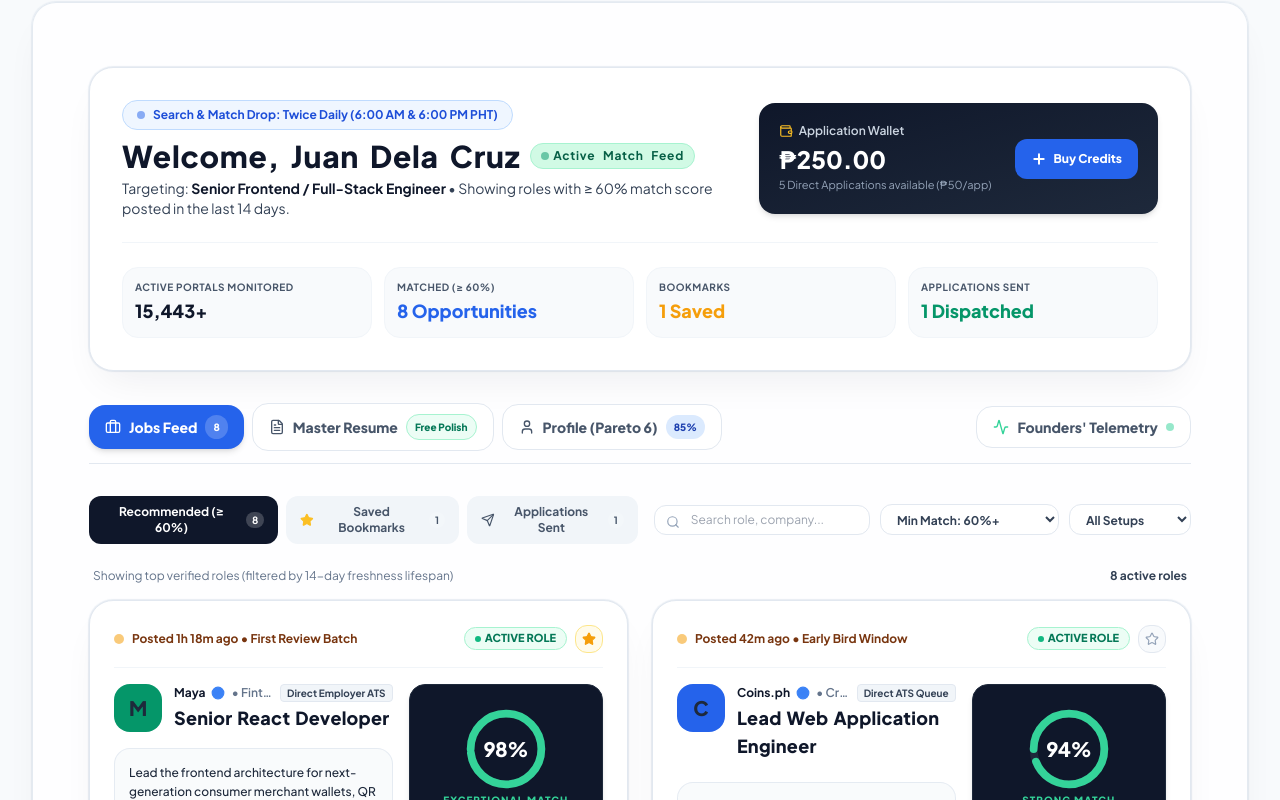
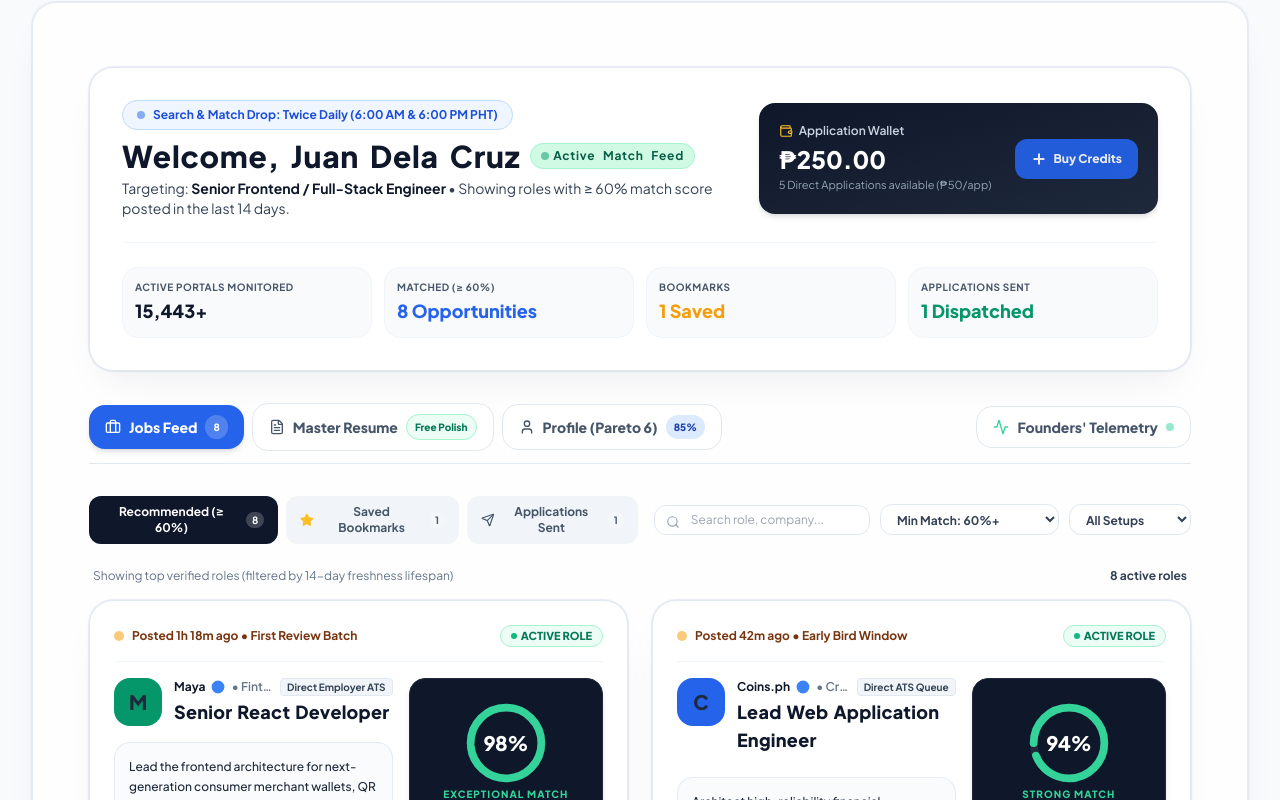
Before and after one commit to nicasiotuason/candidate-ph, a React (Vite) app: page / in a window 1280 px wide. Shown: the part 3020-3820 px from the top of the page. Built offline with nearby package versions, Linux system fonts and the light colour scheme.

Commit message:
feat: make landing dashboard preview non-clickable, reset wallet to 250, and lock exactly 1 applied check

```diff
--- a/src/App.jsx
+++ b/src/App.jsx
@@ -76,8 +76,15 @@
     }, 4500);
   };
 
-  // Load initial jobs
+  // Load initial jobs and self-heal demo state if needed
   useEffect(() => {
+    const curUser = api.getUser();
+    const curApplied = api.getAppliedJobs();
+    if ((curUser && curUser.walletBalance < 250) || (curApplied && curApplied.length > 1)) {
+      api.resetDemoState();
+      setUser(api.getUser());
+      setAppliedJobs(api.getAppliedJobs());
+    }
     api.getJobs(60).then(data => setJobs(data));
   }, []);
 
--- a/src/components/JobCard.jsx
+++ b/src/components/JobCard.jsx
@@ -22,7 +22,8 @@
   onQuickApply,
   isApplied = false,
   footerChildren = null,
-  isDashboard = false
+  isDashboard = false,
+  isLandingPreview = false
 }) {
   const [isExpanded, setIsExpanded] = useState(false);
   if (!job) return null;
@@ -60,7 +61,7 @@
           </span>
 
           {/* Bookmark Star Button */}
-          {onToggleSave && (
+          {onToggleSave && !isLandingPreview && (
             <button
               type="button"
               onClick={() => onToggleSave(job.id)}
@@ -332,15 +333,20 @@
           {/* Action Bar */}
           <div className="pt-2 flex items-center gap-2">
             {isApplied ? (
-              <div className="flex-1 py-3 px-4 bg-emerald-50 border border-emerald-200 rounded-xl flex items-center justify-center gap-2 text-emerald-800 font-extrabold text-sm">
+              <div className="flex-1 py-3 px-4 bg-emerald-50 border border-emerald-200 rounded-xl flex items-center justify-center gap-2 text-emerald-800 font-extrabold text-sm shadow-xs">
                 <CheckCircle2 className="w-4 h-4 text-emerald-600 shrink-0" />
                 <span>Applied ✓</span>
               </div>
             ) : (
               <button
                 type="button"
-                onClick={() => onQuickApply && onQuickApply(job)}
-                className="flex-1 py-3 px-4 bg-blue-600 hover:bg-blue-700 active:scale-[0.98] text-white font-extrabold rounded-xl shadow-md transition-all flex items-center justify-center gap-2 cursor-pointer text-sm group/btn"
+                disabled={isLandingPreview || !onQuickApply}
+                onClick={() => !isLandingPreview && onQuickApply && onQuickApply(job)}
+                className={`flex-1 py-3 px-4 bg-blue-600 text-white font-extrabold rounded-xl shadow-md flex items-center justify-center gap-2 text-sm ${
+                  isLandingPreview
+                    ? 'cursor-default pointer-events-none opacity-95'
+                    : 'hover:bg-blue-700 active:scale-[0.98] cursor-pointer group/btn transition-all'
+                }`}
               >
                 <Zap className="w-4 h-4 text-amber-300 fill-amber-300 group-hover/btn:scale-110 transition-transform" />
                 <span>Apply (₱50)</span>
--- a/src/pages/DashboardPage.jsx
+++ b/src/pages/DashboardPage.jsx
@@ -195,8 +195,13 @@
 
             <button
               type="button"
-              onClick={() => setIsTopUpOpen(true)}
-              className="px-4 py-3 bg-blue-600 hover:bg-blue-500 active:scale-95 text-white font-black text-xs rounded-xl shadow-xs transition-all flex items-center gap-1.5 shrink-0"
+              disabled={isLandingPreview}
+              onClick={() => !isLandingPreview && setIsTopUpOpen(true)}
+              className={`px-4 py-3 bg-blue-600 text-white font-black text-xs rounded-xl shadow-xs flex items-center gap-1.5 shrink-0 ${
+                isLandingPreview
+                  ? 'cursor-default pointer-events-none opacity-90'
+                  : 'hover:bg-blue-500 active:scale-95 transition-all cursor-pointer'
+              }`}
             >
               <Plus className="w-4 h-4 stroke-[3]" />
               <span>Buy Credits</span>
@@ -417,11 +422,12 @@
                       <JobCard
                         key={job.id}
                         job={job}
-                        isSaved={savedJobIds.includes(job.id)}
-                        isApplied={appliedJobIds.has(job.id)}
-                        onToggleSave={onToggleSaveJob}
-                        onQuickApply={(j) => setSelectedJobForApply(j)}
+                        isSaved={isLandingPreview ? job.id === 'job_02' : savedJobIds.includes(job.id)}
+                        isApplied={isLandingPreview ? job.id === 'job_04' : appliedJobIds.has(job.id)}
+                        onToggleSave={isLandingPreview ? null : onToggleSaveJob}
+                        onQuickApply={isLandingPreview ? null : (j) => setSelectedJobForApply(j)}
                         isDashboard={true}
+                        isLandingPreview={isLandingPreview}
                       />
                     ))}
                   </div>
@@ -980,8 +986,9 @@
         />
       )}
 
-      {/* 4. MODALS */}
-
+      {/* 4. MODALS (Disabled completely in Landing Preview) */}
+      {!isLandingPreview && (
+        <>
           {/* Review & Sign-Off Modal */}
           <ReviewSignOffModal
             job={selectedJobForApply}
@@ -1005,6 +1012,8 @@
             currentBalance={user?.walletBalance ?? 250}
             onTopUpSuccess={onTopUpSuccess}
           />
+        </>
+      )}
 
       {/* "I Got an Interview!" Modal (Zero ₱50 credit bounty per user instruction) */}
       {reportingInterviewApp && (
--- a/src/pages/LandingPage.jsx
+++ b/src/pages/LandingPage.jsx
@@ -218,6 +218,42 @@
   {
     q: "Can I edit my profile and salary floor after signing up?",
     a: "Yes, at any time. You have full editing control over your target salary, preferred hubs, work experience, education, and skill tags. Updating your profile immediately re-calibrates your matched job feed in real time."
+  }
+];
+
+// Pristine static state for landing page dashboard preview (non-clickable, always ₱250 balance)
+const PREVIEW_USER = {
+  id: "usr_01",
+  name: "Juan Dela Cruz",
+  email: "juan.delacruz@email.com",
+  phone: "+63 917 123 4567",
+  targetRole: "Senior Frontend / Full-Stack Engineer",
+  seniority: "senior",
+  experienceYears: 6,
+  desiredSalary: "₱160,000 / mo",
+  salaryFloor: "₱160,000 / mo",
+  noticePeriod: "30 Days (Standard Philippine Corporate)",
+  education: "Bachelor's Degree (Computer Science)",
+  setupPreference: "Hybrid • BGC / Makati / Remote",
+  walletBalance: 250,
+  profileStrength: 85,
+  isPaused: false
+};
+
+const PREVIEW_APPLIED_JOBS = [
+  {
+    id: "app_prev_01",
+    jobId: "job_04", // Sprout Solutions has the Applied Check!
+    company: "Sprout Solutions",
+    title: "Senior Full-Stack Developer",
+    salary: "₱140,000 – ₱190,000 / mo",
+    portal: "Direct Employer ATS",
+    appliedAt: new Date(Date.now() - 86400000 * 2).toISOString(),
+    deductionPhp: 50,
+    atsReceiptId: "ATS-DIR-998241",
+    status: "Delivered to ATS",
+    employerReplyTarget: "juan.delacruz@email.com",
+    tailoredHeadline: "Full-Stack Engineer with React & Node.js expertise"
   }
 ];
 
@@ -703,18 +739,18 @@
             </p>
           </div>
 
-          {/* The Actual Live Dashboard */}
+          {/* The Actual Live Dashboard (Preview Mode: Non-clickable, exactly 1 applied check, ₱250 balance) */}
           <div className="bg-white/80 rounded-3xl border border-slate-200/90 shadow-elevated p-2 sm:p-6">
             <DashboardPage
-              user={user}
+              user={PREVIEW_USER}
               jobs={jobs || []}
-              savedJobIds={savedJobIds || []}
-              appliedJobs={appliedJobs || []}
+              savedJobIds={['job_02']}
+              appliedJobs={PREVIEW_APPLIED_JOBS}
               testimonials={testimonials || []}
-              onToggleSaveJob={onToggleSaveJob}
-              onConfirmApply={onConfirmApply}
-              onTopUpSuccess={onTopUpSuccess}
-              onAddTestimonial={onAddTestimonial}
+              onToggleSaveJob={null}
+              onConfirmApply={null}
+              onTopUpSuccess={null}
+              onAddTestimonial={null}
               isLandingPreview={true}
             />
           </div>
--- a/src/services/api.js
+++ b/src/services/api.js
@@ -25,6 +25,17 @@
 }
 
 export const api = {
+  // Reset demo state back to pristine ₱250 balance and 1 sample application
+  resetDemoState() {
+    try {
+      localStorage.removeItem(STORAGE_USER_KEY);
+      localStorage.removeItem(STORAGE_APPLIED_KEY);
+      localStorage.removeItem(STORAGE_SAVED_KEY);
+    } catch (e) {
+      console.error("Storage reset error:", e);
+    }
+  },
+
   // Current user state
   getUser() {
     return getStored(STORAGE_USER_KEY, INITIAL_USER);
```
Lines whose indentation alone changed are shown as unchanged.
